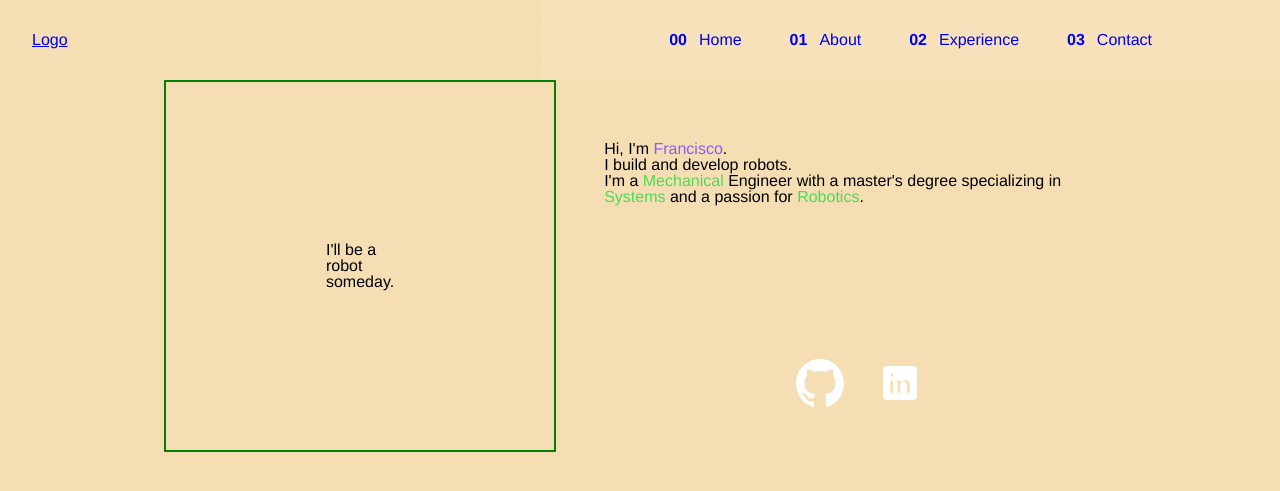
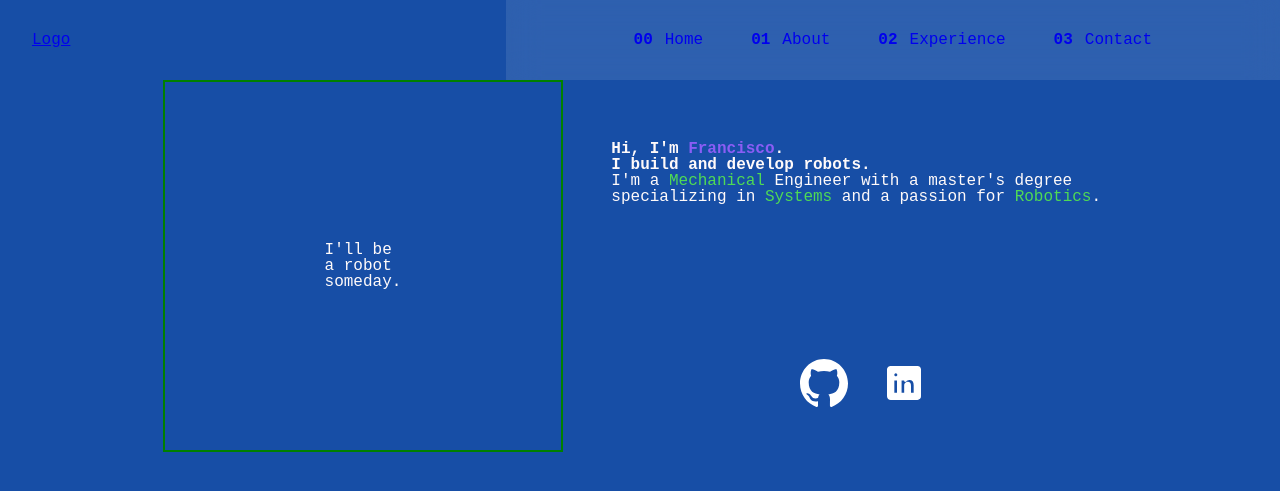
Before and after one commit to PlatHum/resume-website, a Jekyll site: the page built from index.html, in a window 1280 px wide. Shown: the top 491 px of the page. Built offline with Jekyll 4.4.1, drawn with Linux system fonts in a browser that asks for light colours.

Commit message:
Add custom font

```diff
--- a/_includes/home.html
+++ b/_includes/home.html
@@ -4,7 +4,7 @@
     </div>
     <div class="home-text">
         <div class="home-top-text">
-          <p> Hi, I'm <span class="high-l1">Francisco</span>.</p>
+          <p class="max-weight-text"> Hi, I'm <span class="high-l1">Francisco</span>.</p>
 
           <p> I build and develop robots.</p>
 
--- a/_layouts/default.html
+++ b/_layouts/default.html
@@ -4,6 +4,9 @@
 <head>
   <title> PlatHum's Portfolio</title>
   <link rel="stylesheet" href="css/main.css">
+  <link rel="preconnect" href="https://fonts.googleapis.com">
+  <link rel="preconnect" href="https://fonts.gstatic.com" crossorigin>
+  <link href="https://fonts.googleapis.com/css2?family=JetBrains+Mono:wght@500;600;700;800&display=swap" rel="stylesheet">
   <script src="assets/js/header_nav.js" defer></script>
   <meta charset="utf-8">
 </head>
--- a/css/main.css
+++ b/css/main.css
@@ -48,8 +48,9 @@ border: none;
 
 /*GLOBAL STYLES*/
 body {
- font-family: helvetica, arial, sans;
- background-color: wheat;
+ font-family: 'JetbrainsMono',monospace, helvetica, arial, sans;
+ background-color: #174ea6;
+ color:snow;
  overflow-x: hidden;
 }
 
@@ -177,6 +178,15 @@ html {
 }
 /*  */
 
+.home-div{
+  font-weight: 500;
+}
+
+.home-top-text{
+  font-weight: 700;
+}
+
+
 @media (min-width: 55em){
 
   .home-div{
@@ -249,3 +259,7 @@ html {
 .grid-col-span-2{
   grid-column: span 2;
 }
+
+.max-weight-text{
+  font-weight: 800;
+}
```
